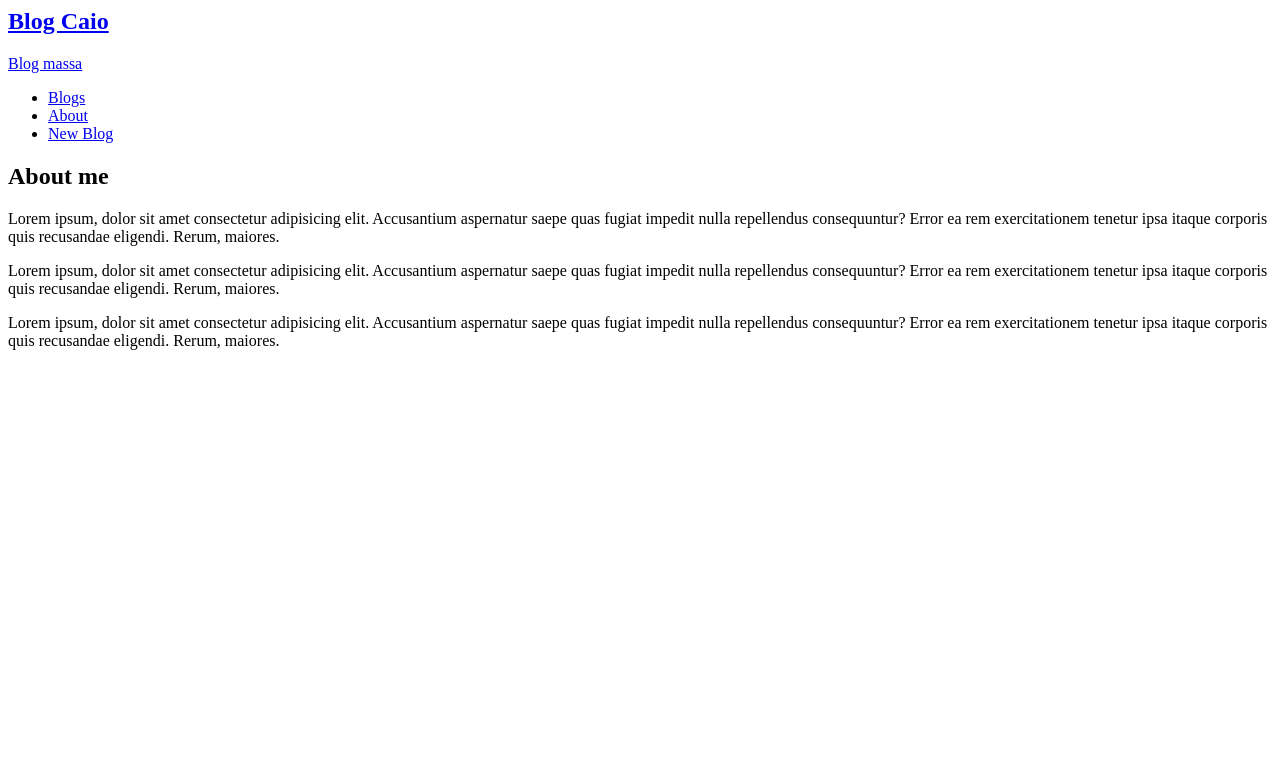
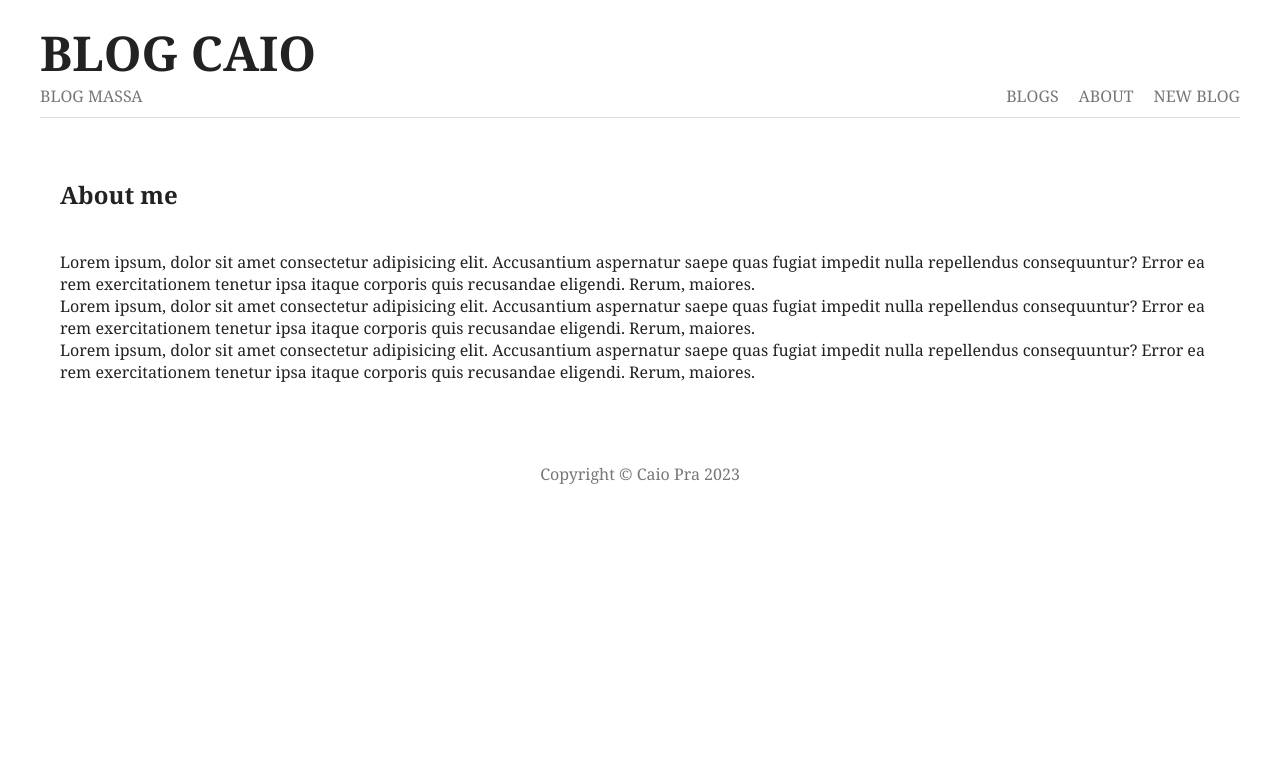
Before and after one commit to caioopra/Programming-leassons, a Node server app: page /about in a window 1280 px wide. Shown: the top 783 px of the page. Run offline with Node 20, Linux system fonts and the light colour scheme.

Commit message:
node course finished

```diff
--- a/node-course/anotacoes.txt
+++ b/node-course/anotacoes.txt
@@ -2,3 +2,5 @@ npm:
     install (baixa todas dependecias do projeto)
     init (cria package no projeto)
     server (inicializa o servidor)
+
+run next app: nodemon app (to use nodemon )
--- a/node-course/next/app.js
+++ b/node-course/next/app.js
@@ -1,29 +1,56 @@
 const express = require('express');
+const morgan = require('morgan');  // middleware
 
 const app = express();
 
 // registering the view engine
 app.set("view engine", "ejs");
 // app.set("views", "myviews");  por padrão, procurar por views em pasta views, mas pode mudar
-
 app.listen(3000);  // could get the server as return
 
+// middlewre and static files (from next)
+app.use(express.static("public"));  // name of folder that should be public
+
+// middleware
+// app.use((req, res, next) => {
+//     console.log("new request made: ");
+//     console.log("host: ", req.hostname);
+//     console.log("path: ", req.path);
+//     console.log("method: ", req.method);
+//     next();
+// });  // does not know by default what to do next *without next)
+
+// there are different argument to be used
+app.use(morgan("dev"));
+
+app.use((req, res, next) => {
+    console.log("useless middleware printing");
+    next();
+});  // does not know by default what to do next *without next)
+
+// routing
 app.get("/", (req, res) => {
     // res.send("<p>home page</p>"); // faz  inferencia do tipo de dado que quer enviar ao servidor
-    res.render("index")  // arquivo sem extensão
+    const blogs = [
+        { title: "Blog number 1", snippet: "Lorem ipsum dolor sit amet consectetur"},
+        { title: "Blog number 2", snippet: "Lorem ipsum dolor sit amet consectetur"},
+        { title: "Blog number 3", snippet: "Lorem ipsum dolor sit amet consectetur"},
+    ];
+    // can use the same name as the variable and short it
+    res.render("index", { title: "Home", blogs })  // arquivo sem extensão
 });
 
 app.get("/about", (req, res) => {
     // res.send("<p>about page</p>"); // faz  inferencia do tipo de dado que quer enviar ao servidor
-    res.render("about")
+    res.render("about", { title: "About" })
 });
 
 app.get("/blogs/create", (req, res) => {
-    res.render("create");
+    res.render("create", { title: "Create a new Blog" });
 });
 
-// 40
+// 404
 app.use((req, res) => {  // runs every time gets to this point in the code
-    res.status(404).render("404")
+    res.status(404).render("404", { title: "Error" })
     // res.status() returns the object itself, so can call functions at its end
 })
--- /dev/null
+++ b/node-course/next/public/styles.css
@@ -0,0 +1,94 @@
+@import url("https://fonts.googleapis.com/css2?family=Noto+Serif:wght@400;700&display=swap");
+body {
+    max-width: 1200px;
+    margin: 20px auto;
+    padding: 0 20px;
+    font-family: "Noto Serif", serif;
+    max-width: 1200px;
+}
+p,
+h1,
+h2,
+h3,
+a,
+ul {
+    margin: 0;
+    padding: 0;
+    text-decoration: none;
+    color: #222;
+}
+
+/* nav & footer styles */
+nav {
+    display: flex;
+    justify-content: space-between;
+    margin-bottom: 60px;
+    padding-bottom: 10px;
+    border-bottom: 1px solid #ddd;
+    text-transform: uppercase;
+}
+nav ul {
+    display: flex;
+    justify-content: space-between;
+    align-items: flex-end;
+}
+nav li {
+    list-style-type: none;
+    margin-left: 20px;
+}
+nav h1 {
+    font-size: 3em;
+}
+nav p,
+nav a {
+    color: #777;
+    font-weight: 300;
+}
+footer {
+    color: #777;
+    text-align: center;
+    margin: 80px auto 20px;
+}
+h2 {
+    margin-bottom: 40px;
+}
+h3 {
+    text-transform: capitalize;
+    margin-bottom: 8px;
+}
+.about-content {
+    margin-left: 20px;
+}
+
+/* index styles */
+
+/* details styles */
+
+/* create styles */
+.create-blog form {
+    max-width: 400px;
+    margin: 0 auto;
+}
+.create-blog input,
+.create-blog textarea {
+    display: block;
+    width: 100%;
+    margin: 10px 0;
+    padding: 8px;
+}
+.create-blog label {
+    display: block;
+    margin-top: 24px;
+}
+textarea {
+    height: 120px;
+}
+.create-blog button {
+    margin-top: 20px;
+    background: crimson;
+    color: white;
+    padding: 6px;
+    border: 0;
+    font-size: 1.2em;
+    cursor: pointer;
+}
--- a/node-course/next/views/about.ejs
+++ b/node-course/next/views/about.ejs
@@ -1,23 +1,7 @@
 <html lang="pt-br">
-    <head>
-        <meta charset="UTF-8" />
-        <meta name="viewport" content="width=device-width, initial-scale=1" />
-        <title>Blog Caio</title>
-    </head>
+    <%- include("./partials/head.ejs") %>
     <body>
-        <nav>
-            <div class="site-title">
-                <a href="/">
-                    <h1>Blog Caio</h1>
-                    <p>Blog massa</p>
-                </a>
-            </div>
-            <ul>
-                <li><a href="/">Blogs</a></li>
-                <li><a href="/about">About</a></li>
-                <li><a href="/blogs/create">New Blog</a></li>
-            </ul>
-        </nav>
+        <%- include("./partials/nav.ejs") %>
 
         <div class="about-content">
             <h2>About me</h2>
@@ -26,5 +10,6 @@
             <p>Lorem ipsum, dolor sit amet consectetur adipisicing elit. Accusantium aspernatur saepe quas fugiat impedit nulla repellendus consequuntur? Error ea rem exercitationem tenetur ipsa itaque corporis quis recusandae eligendi. Rerum, maiores.</p>
         </div>
 
+        <%- include("./partials/footer.ejs") %>
     </body>
 </html>
--- /dev/null
+++ b/node-course/next/views/partials/footer.ejs
@@ -0,0 +1,3 @@
+<footer>
+    Copyright &copy; Caio Pra 2023
+</footer>
--- /dev/null
+++ b/node-course/next/views/partials/head.ejs
@@ -0,0 +1,6 @@
+<head>
+    <meta charset="UTF-8" />
+    <meta name="viewport" content="width=device-width, initial-scale=1" />
+    <title>Blog Caio | <%= title %></title>
+    <link rel="stylesheet" href="styles.css">
+</head>
--- /dev/null
+++ b/node-course/next/views/partials/nav.ejs
@@ -0,0 +1,13 @@
+<nav>
+    <div class="site-title">
+        <a href="/">
+            <h1>Blog Caio</h1>
+            <p>Blog massa</p>
+        </a>
+    </div>
+    <ul>
+        <li><a href="/">Blogs</a></li>
+        <li><a href="/about">About</a></li>
+        <li><a href="/blogs/create">New Blog</a></li>
+    </ul>
+</nav>
--- a/node-course/package.json
+++ b/node-course/package.json
@@ -11,6 +11,7 @@
   "dependencies": {
     "ejs": "^3.1.9",
     "express": "^4.18.2",
-    "lodash": "^4.17.21"
+    "lodash": "^4.17.21",
+    "morgan": "^1.10.0"
   }
 }
```
Also changed, not shown: node-course/next/views/404.ejs (+4 -18 lines), node-course/next/views/create.ejs (+4 -19 lines), node-course/next/views/index.ejs (+15 -18 lines), 1 other file.
